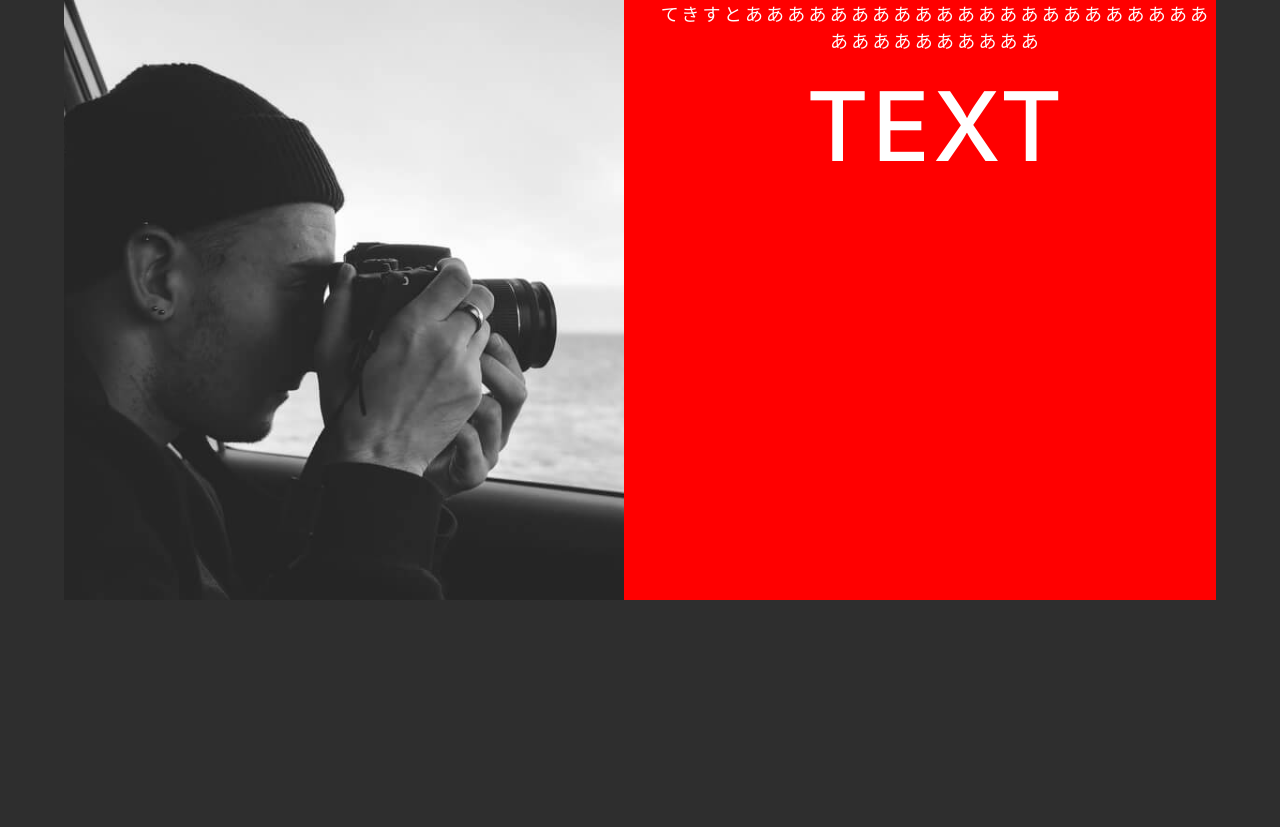
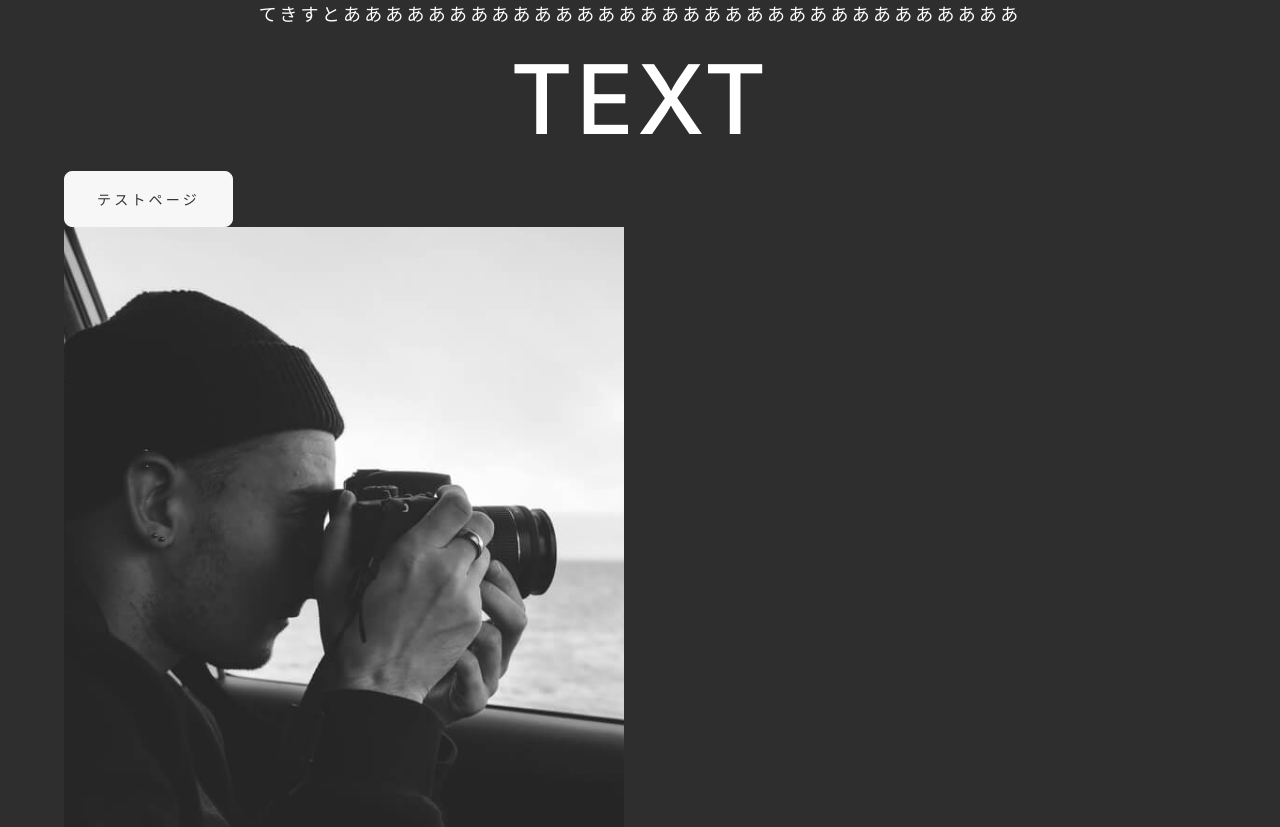
Before and after one commit to genta-t/next13_demo_site, a Next.js app: page / in a window 1280 px wide. Before the commit the page ends 800 px from the top, so only its background shows below. Built offline with nearby package versions, Linux system fonts and the light colour scheme.

Commit message:
リンクボタンコンポーネント作成

```diff
--- /dev/null
+++ b/src/app/components/items/CustomButton.tsx
@@ -0,0 +1,41 @@
+import React from "react";
+import { Box } from "@mui/material";
+import BoxTypo from "./BoxTypo";
+import Link from "next/link";
+import { TypesCustomButton } from "../../types";
+
+const CustomButton = ({
+  text = null,
+  href = null,
+  isTarget = true,
+  bgcolor = null,
+  borderColor = null,
+}: TypesCustomButton ) => {
+
+  return (
+    <Link
+      href={href ? href : ""}
+      passHref
+      target={isTarget ? "_blank" : ""}
+      rel={isTarget ? "noopener noreferrer" : ""}
+    >
+      <Box
+        bgcolor={bgcolor ? bgcolor : "#F7F7F7"}
+        display="inline-block"
+        p="0.8em 2em"
+        border={borderColor ? `1px solid ${borderColor}` : "1px solid #F7F7F7"}
+        borderRadius="8px"
+      >
+        <BoxTypo
+          ff="Notosans"
+          fs="S"
+          color="black"
+          >
+          {text}
+        </BoxTypo>
+      </Box>
+    </Link>
+  );
+};
+
+export default CustomButton;
--- a/src/app/page.tsx
+++ b/src/app/page.tsx
@@ -1,12 +1,22 @@
 import Image from 'next/image'
 import { Box, Grid } from '@mui/material';
-import BoxTypo from './components/items/BoxTypo';
 import Title from './components/items/Title';
+import CustomButton from './components/items/CustomButton';
 
 const Home = () => {
   return (
       <>
-        <Box  bgcolor="red"width="90%" m="auto" maxWidth="1200px">
+        <Box width="90%" m="auto" maxWidth="1200px">
+          <Title
+            japanese={"てきすとああああああああああああああああああああああああああああああああ"}
+            english={"TEXT"}
+            textAlign={"center"}
+          />
+          <CustomButton
+            text={"テストページ"}
+            href={"/tests"}
+            isTarget={false}
+          />
           <Grid container spacing={4}>
             <Grid item xs={6}>
               <Box style={{ width: '100%', height: '600px', position: 'relative' }}>
@@ -14,11 +24,6 @@ const Home = () => {
               </Box>
             </Grid>
             <Grid item xs={6}>
-              <Title
-                japanese={"てきすとああああああああああああああああああああああああああああああああ"}
-                english={"TEXT"}
-                textAlign={"center"}
-              />
             </Grid>
           </Grid>
         </Box>
```
Also changed, not shown: src/app/tests/page.tsx (added, +25 -0 lines), src/app/types.ts (+9 -0 lines).
